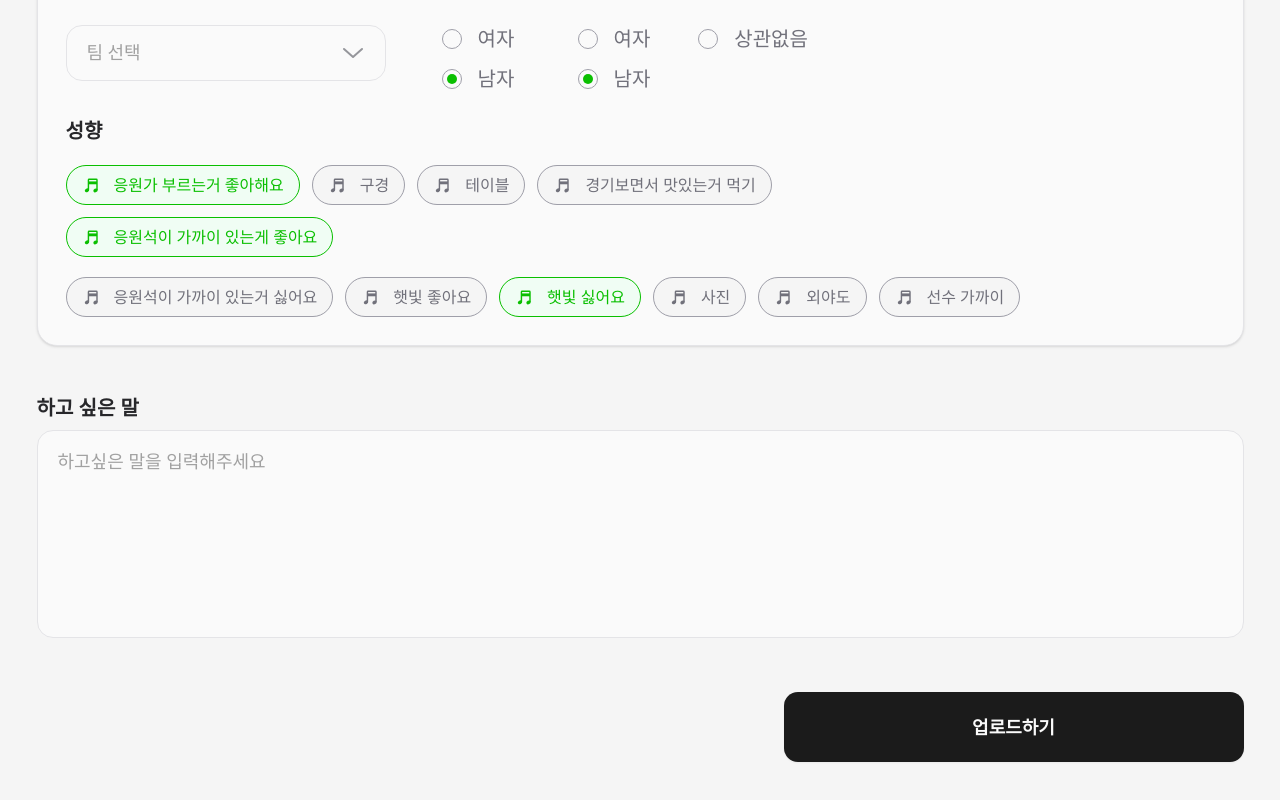
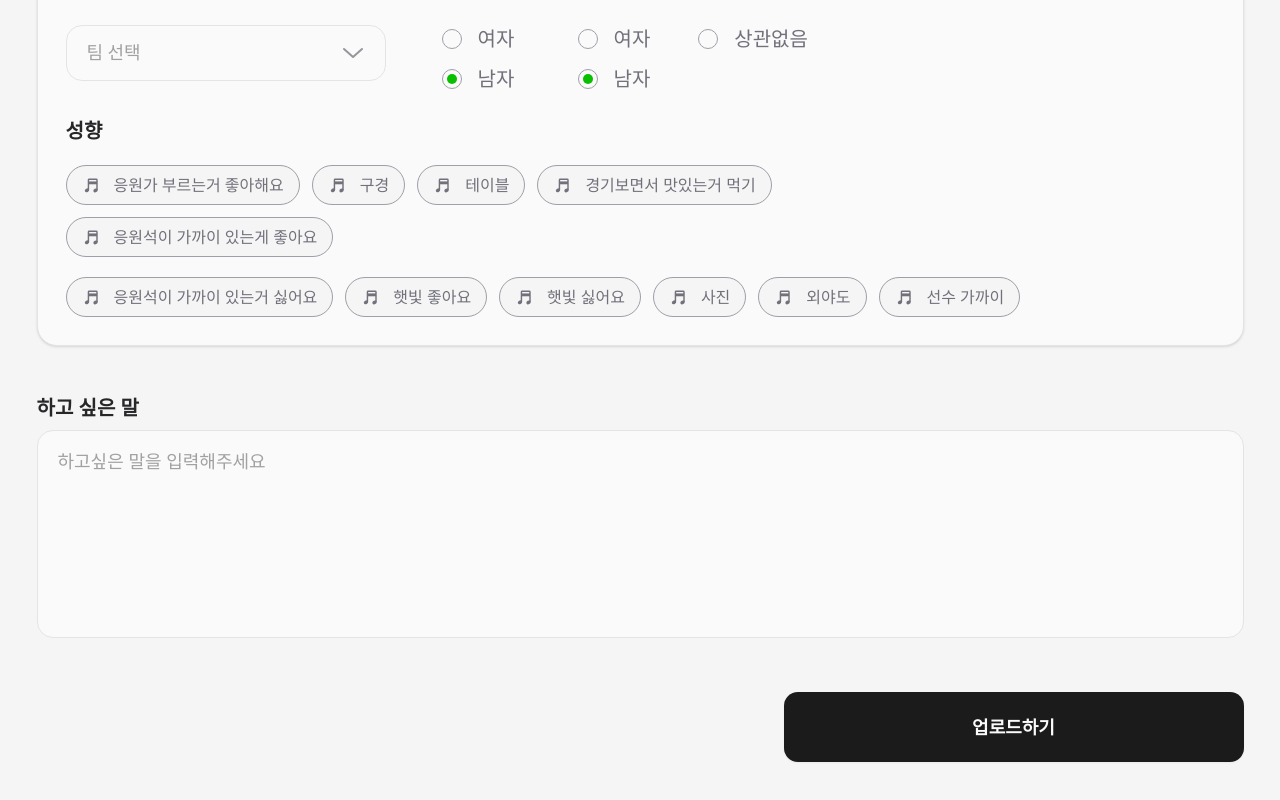
Before and after one commit to M0oO0ooOO00/Home-runnie, a Next.js app in the folder apps/frontend/: page /write in a window 1280 px wide. Shown: the part 947-1747 px from the top of the page. Built offline with nearby package versions, Linux system fonts and the light colour scheme.

Commit message:
fix: tag 선택 기본값 추가

```diff
--- a/apps/frontend/src/app/write/page.tsx
+++ b/apps/frontend/src/app/write/page.tsx
@@ -38,11 +38,7 @@ export default function Page() {
     ],
     [],
   );
-  const [picked, setPicked] = useState<string[]>([
-    '응원가 부르는거 좋아해요',
-    '응원석이 가까이 있는게 좋아요',
-    '햇빛 싫어요',
-  ]);
+  const [picked, setPicked] = useState<string[]>([]);
 
   const toggleTag = (t: string) =>
     setPicked((cur) => (cur.includes(t) ? cur.filter((x) => x !== t) : [...cur, t]));
```
